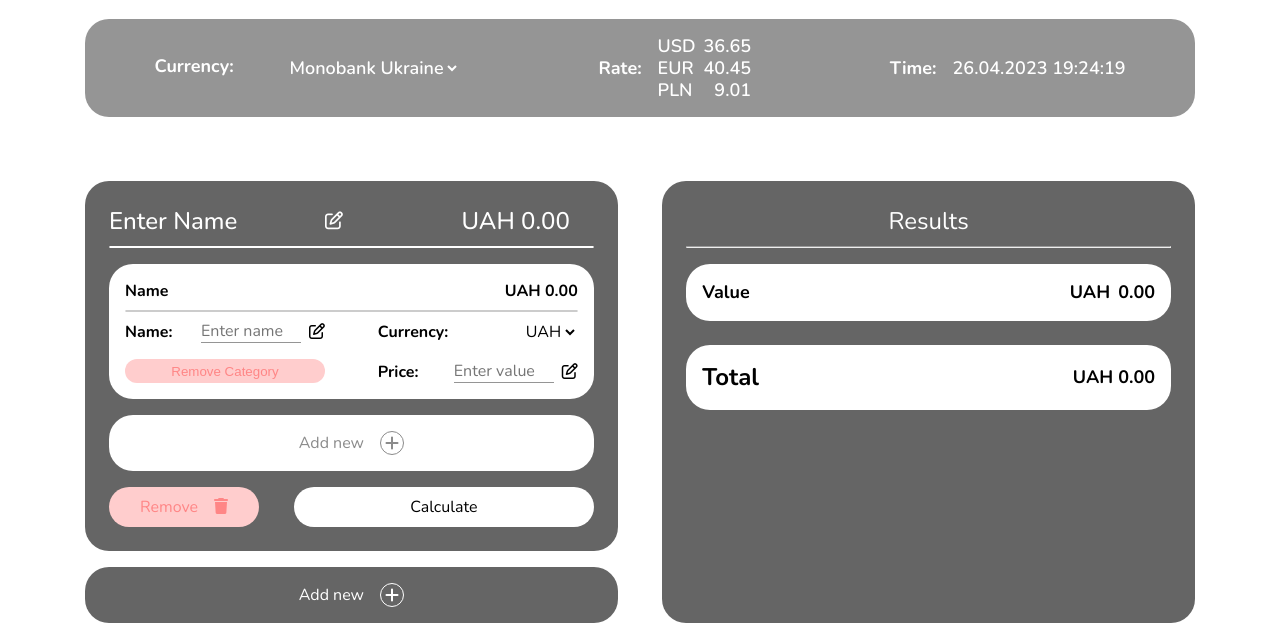
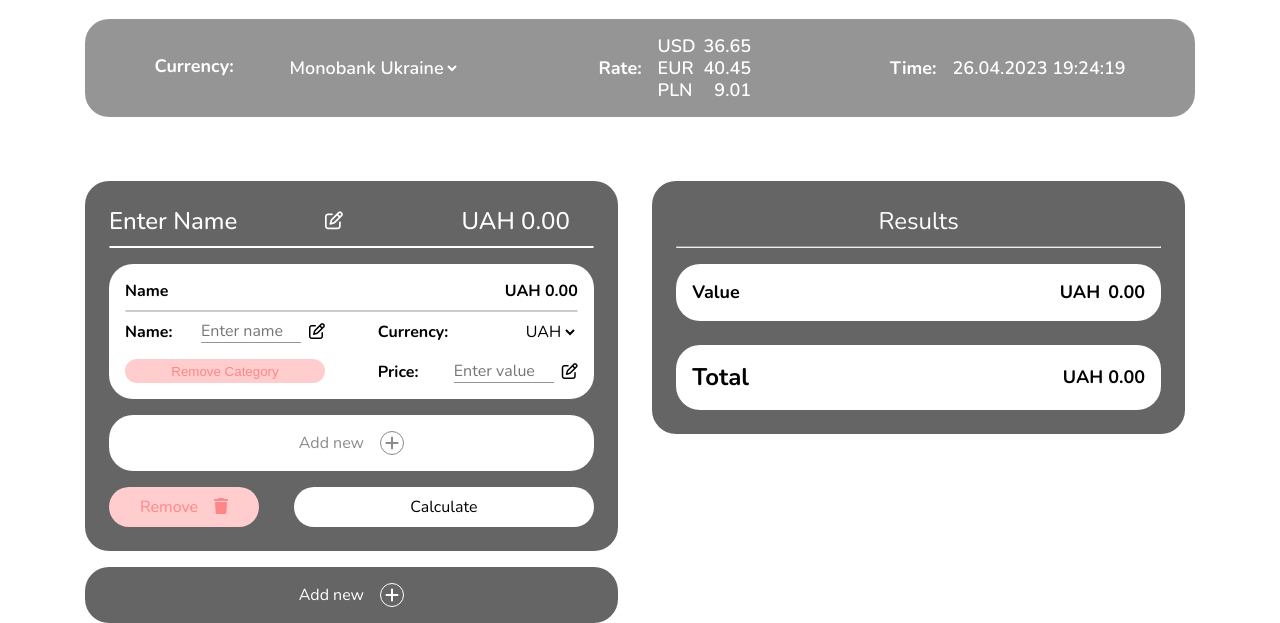
Before and after one commit to DanyloOhurtsov/UtilityMate, a plain HTML site: page index.html in a window 1280 px wide. Both pictures are taken after a click on the button "Add new". Shown: the part 236-859 px from the top of the page. Drawn offline with nearby package versions, Linux system fonts and the light colour scheme.

Commit message:
26/04/23 21/24

```diff
--- a/css/style.scss
+++ b/css/style.scss
@@ -173,6 +173,7 @@ main{
             gap: 32px;
             width: 100%;
             display: flex;
+            position: relative;
             margin-top: 64px;
             justify-content: space-between;
             .inputCalc{
@@ -486,6 +487,9 @@ main{
                 border-radius: 24px;
                 background-color: $color65;
                 display: flex;
+                position: absolute;
+                right: 10px;
+                top: 0;
                 flex-direction: column;
                 padding: 24px;
                 .titleResult{
@@ -501,7 +505,7 @@ main{
                 .contentResult{
                     padding-bottom: 24px;
                     margin-top: 8px;
-                    max-height: 0px;
+                    max-height: 106px;
                     .resultsIutput{
                         display: flex;
                         flex-direction: column;
--- a/js/new.js
+++ b/js/new.js
@@ -178,7 +178,7 @@ function ALL(){
             newItem.innerHTML = `
             <div class="titlItem">
                 <div class="text">
-                    <input type="text" placeholder="Enter Name">
+                    <input type="text" placeholder="Enter Name" class="itemNameInput">
                     <button class="editTitle"><i class="fa-regular fa-pen-to-square"></i></button>
                 </div>
                 <div class="price">
@@ -251,9 +251,15 @@ function ALL(){
                 <p>UAH<span class="itemResultValue">0.00</span></p>
             `
             resultPerent.appendChild(newResultDiv)
+            let resulHeight = this.closest('.calculatorBloks').querySelector('.contentResult');
+                resulHeight.style.maxHeight = resulHeight.scrollHeight + 'px';
+                console.log(resulHeight);
             // _______________________________________________________________________________ ITEM REMOVE FUNCTION 95
             let removeItemBtn = perentItem.querySelectorAll('.removeItem');
-                removeItemBtn.forEach(item=>removeItemFunc(item));
+            removeItemBtn.forEach(item=>removeItemFunc(item));
+            // _______________________________________________________________________________ ITEM NAME FUNCTION 95
+            let itemNameInput = document.querySelectorAll('.itemNameInput');
+                itemNameInput.forEach(item=>itemNameInputFuncRem(item));
             // !_______________________________________________________________________________ ITEM OPEN CLOSING FUNCTION 95 NOT WORK
             let openItemBtn = perentItem.querySelectorAll('.openItem');
                 // openItemBtn.forEach(item=>openItemFuncRem(item));
@@ -294,6 +300,22 @@ function ALL(){
                 resultRem.remove()
                 this.closest('.itemInputBlock').remove();
             })
+        }
+        // ________________________________________________________________________________________ ITEM NAME FUNCTION 100
+        function itemNameInputFuncRem(item){
+            item.removeEventListener('input', itemNameInputFunc);
+            item.addEventListener('input', itemNameInputFunc);
+        }
+        function itemNameInputFunc(){
+            let value = this.value;
+            let thiId = this.closest('.itemInputBlock').id;
+            let resultPerent = this.closest('.calculatorBloks').querySelector('.resultCalc').querySelector('#'+thiId)
+            resultPerent = resultPerent.querySelector('h5');
+            if(value == ''){
+                resultPerent.innerText = 'Item name'
+            }else{
+                resultPerent.innerText = value;
+            }
         }
         // !________________________________________________________________________________________ ITEM OPEN CLOSING FUNCTION 100 NOT WORK
         function openItemFuncRem(item){
```
Also changed, not shown: index.html (+1 -1 lines), css/style.css.
